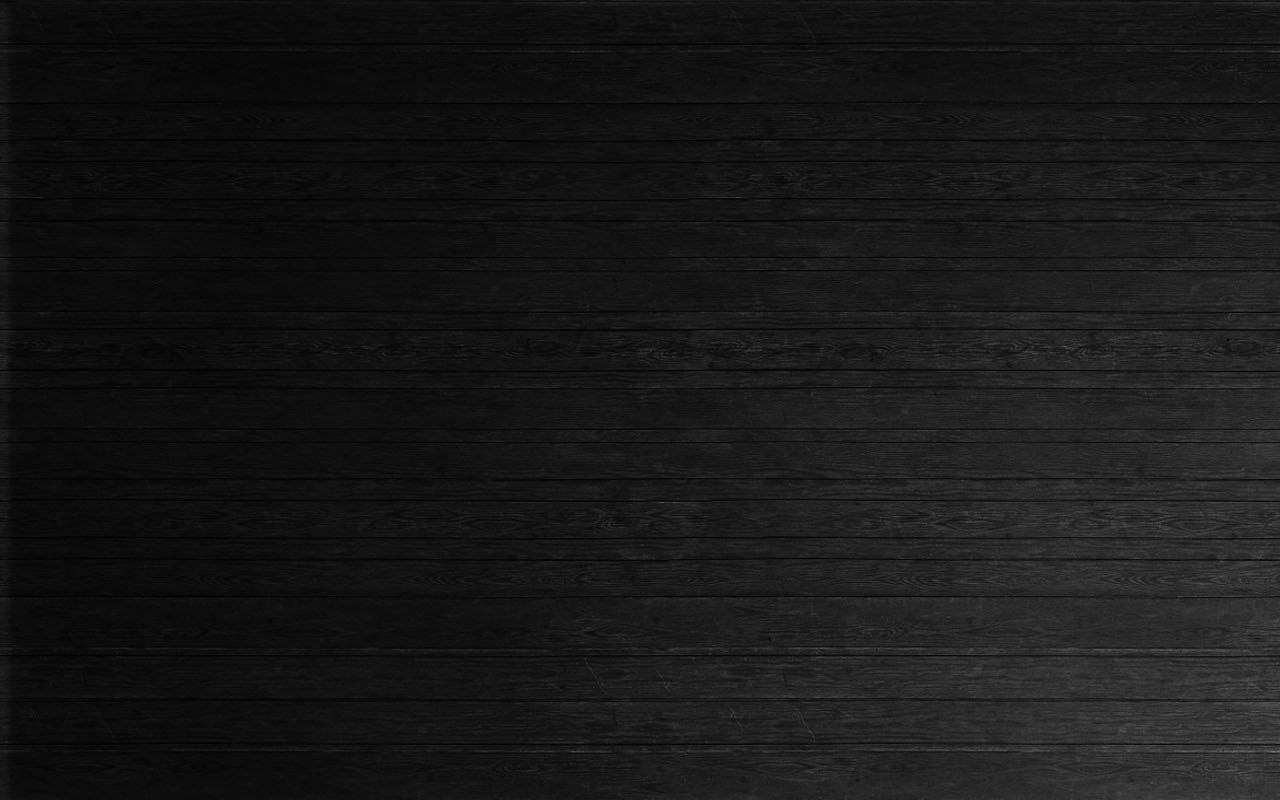
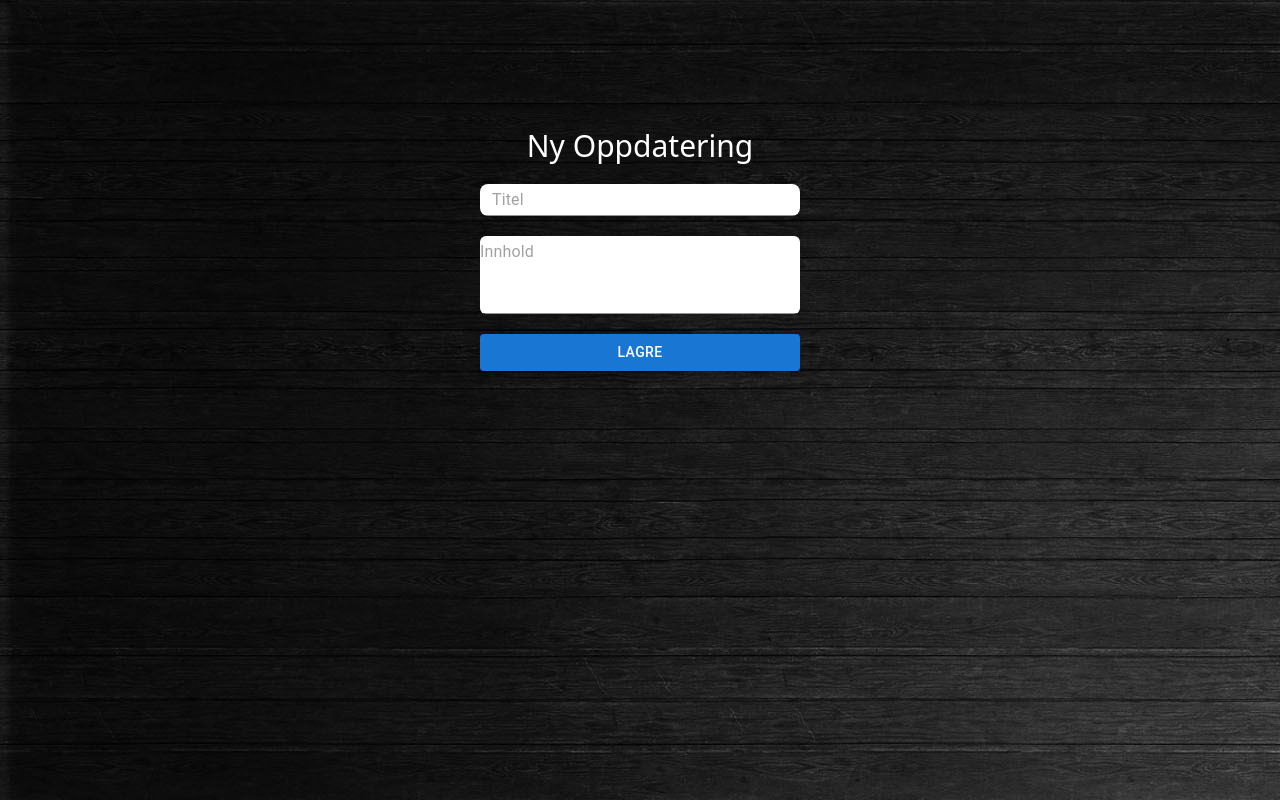
Before and after one commit to Pa3lon/beermile, a React (Create React App) app: page /updates/new in a window 1280 px wide. Before the commit this address had no page. Built offline with nearby package versions, Linux system fonts and the light colour scheme.

Commit message:
Added updates

```diff
--- a/src/App.tsx
+++ b/src/App.tsx
@@ -1,20 +1,32 @@
-import React from "react";
+import React, { useState } from "react";
 import { Link } from "react-router-dom";
 import "./App.css";
 import Buttons from "./components/home/Buttons";
 import Countdown from "./components/home/Countdown";
 import Logo from "./components/home/Logo";
+import UpdatesView from "./components/update/UpdatesView";
 
 const App = () => {
+  const [updatesOpen, setUpdatesOpen] = useState(false);
+
   return (
     <div className="flex flex-col items-center justify-center main">
-      <p className="text-white absolute top-5 right-5">Toppidrett</p>
-      <Link className="absolute italic text-white top-5 left-5" to="/odds">
-        Odds
-      </Link>
+      <div className="absolute top-5 px-5 flex w-full justify-between">
+        <p className="text-white">Toppidrett</p>
+        <p
+          onClick={() => setUpdatesOpen(true)}
+          className="text-white cursor-pointer"
+        >
+          Siste nytt
+        </p>
+        <Link className="italic text-white" to="/odds">
+          Odds
+        </Link>
+      </div>
       <Logo />
       <Countdown />
       <Buttons />
+      <UpdatesView open={updatesOpen} close={() => setUpdatesOpen(false)} />
     </div>
   );
 };
--- /dev/null
+++ b/src/components/odds/CreateUpdates.tsx
@@ -0,0 +1,48 @@
+import { Button, Input } from "@mui/material";
+import React, { useState } from "react";
+import { useNavigate } from "react-router-dom";
+import { addUpdates } from "../../utils";
+import { IUpdates } from "./Updates";
+
+const CreateUpdates = () => {
+  const [form, setForm] = useState<IUpdates>({
+    title: "",
+    content: "",
+  });
+  let navigate = useNavigate();
+
+  const submit = () => {
+    addUpdates(form).then((res) => {
+      res.status === 200 && navigate("/odds");
+    });
+  };
+
+  return (
+    <div className="flex flex-col space-y-5 items-center justify-center pt-12 md:pt-32">
+      <h2 className="text-white text-3xl">Ny Oppdatering</h2>
+      <div className="flex flex-col w-10/12 md:w-3/12 space-y-5">
+        <Input
+          className="bg-white rounded-lg px-3"
+          placeholder="Titel"
+          type="text"
+          value={form.title}
+          onChange={(e) => setForm({ ...form, title: e.target.value })}
+        ></Input>
+        <Input
+          placeholder="Innhold"
+          type="textfield"
+          multiline
+          rows={3}
+          value={form.content}
+          onChange={(e) => setForm({ ...form, content: e.target.value })}
+          className="bg-white rounded-md px-3"
+        ></Input>
+        <Button variant="contained" color="primary" onClick={submit}>
+          Lagre
+        </Button>
+      </div>
+    </div>
+  );
+};
+
+export default CreateUpdates;
--- a/src/components/odds/Games.tsx
+++ b/src/components/odds/Games.tsx
@@ -1,23 +1,11 @@
 import React, { useEffect, useState } from "react";
 import { getOdds } from "../../utils";
 import BetItem from "./BetItem";
+import Updates from "./Updates";
 
 interface Props {
   games: any[];
 }
-
-const competoters = [
-  { name: "Patrick Lønhaug", odds: 6001 },
-  { name: "Tråll-Hirsti", odds: 1.02 },
-  { name: "Sigurd Gundersen", odds: 1.5 },
-  { name: "Niklas Busk Treningsleir Jensen", odds: 1.2 },
-  { name: "Daniel Salamonsen", odds: 1.99 },
-  { name: "Skansen", odds: 2.2 },
-  { name: "Johannes Jonassen Pleym", odds: 1.05 },
-  { name: "Andreas Mathisen", odds: 6.9 },
-  { name: "Don Omar", odds: 2500 },
-  { name: "Thor Arne", odds: 1.01 },
-];
 
 const Games = (props: Props) => {
   const [items, setItems] = useState<any[]>([]);
--- /dev/null
+++ b/src/components/odds/Updates.tsx
@@ -0,0 +1,33 @@
+import React, { useEffect, useState } from "react";
+import { getUpdates } from "../../utils";
+import UpdatesItem from "../update/UpdatesItem";
+
+export interface IUpdates {
+  title: string;
+  content: string;
+  created_at?: string;
+}
+
+const Updates = () => {
+  const [updates, setUpdates] = useState<IUpdates[]>([]);
+
+  useEffect(() => {
+    getUpdates().then((res) => {
+      setUpdates(res.data);
+    });
+  }, []);
+
+  return (
+    <div>
+      <ul>
+        {updates.map((c, i) => (
+          <div key={i}>
+            <UpdatesItem item={c} />
+          </div>
+        ))}
+      </ul>
+    </div>
+  );
+};
+
+export default Updates;
--- /dev/null
+++ b/src/components/update/UpdatesItem.tsx
@@ -0,0 +1,27 @@
+import React, { useEffect, useState } from "react";
+import { IUpdates } from "../odds/Updates";
+
+interface Props {
+  item: IUpdates;
+}
+
+const UpdatesItem = (props: Props) => {
+  const [date, setDate] = useState("");
+  useEffect(() => {
+    setDate(
+      new Date(props.item.created_at!).toLocaleDateString() +
+        " " +
+        new Date(props.item.created_at!).toLocaleTimeString()
+    );
+  }, []);
+
+  return (
+    <div className="px-10 py-5">
+      <h3 className="font-bold">{props.item.title}</h3>
+      <p>{date}</p>
+      <p>{props.item.content}</p>
+    </div>
+  );
+};
+
+export default UpdatesItem;
--- /dev/null
+++ b/src/components/update/UpdatesView.tsx
@@ -0,0 +1,18 @@
+import { Dialog } from "@mui/material";
+import React from "react";
+import Updates from "../odds/Updates";
+
+interface Props {
+  open: boolean;
+  close: () => void;
+}
+
+const UpdatesView = (props: Props) => {
+  return (
+    <Dialog open={props.open} onClose={props.close}>
+      <Updates />
+    </Dialog>
+  );
+};
+
+export default UpdatesView;
--- a/src/index.tsx
+++ b/src/index.tsx
@@ -3,6 +3,7 @@ import ReactDOM from "react-dom/client";
 import { BrowserRouter, Route, Routes } from "react-router-dom";
 import App from "./App";
 import CreateOdds from "./components/odds/CreateOdds";
+import CreateUpdates from "./components/odds/CreateUpdates";
 import EditOdds from "./components/odds/EditOdds";
 import Odds from "./components/odds/Odds";
 import Profile from "./components/profile/Profile";
@@ -23,6 +24,7 @@ root.render(
           <Route path="odds/edit" element={<EditOdds />} />
           <Route path="profile" element={<Profile />} />
           <Route path="profile/new" element={<ProfileCreate />} />
+          <Route path="updates/new" element={<CreateUpdates />} />
         </Routes>
       </BrowserRouter>
     </div>
--- a/src/utils.tsx
+++ b/src/utils.tsx
@@ -1,4 +1,5 @@
 import { IOdds } from "./components/odds/CreateOdds";
+import { IUpdates } from "./components/odds/Updates";
 import { IProfile } from "./components/profile/ProfileCreate";
 
 const axios = require("axios").default;
@@ -45,3 +46,18 @@ export const updateOdds = async (odds: IOdds) => {
       return res;
     });
 };
+
+export const getUpdates = async () => {
+  return await axios.get(`${process.env.REACT_APP_SERVER_PATH}/updates`);
+};
+
+export const addUpdates = async (updates: IUpdates) => {
+  return await axios
+    .post(`${process.env.REACT_APP_SERVER_PATH}/updates`, {
+      title: updates.title,
+      content: updates.content,
+    })
+    .then((res: any) => {
+      return res;
+    });
+};
```
